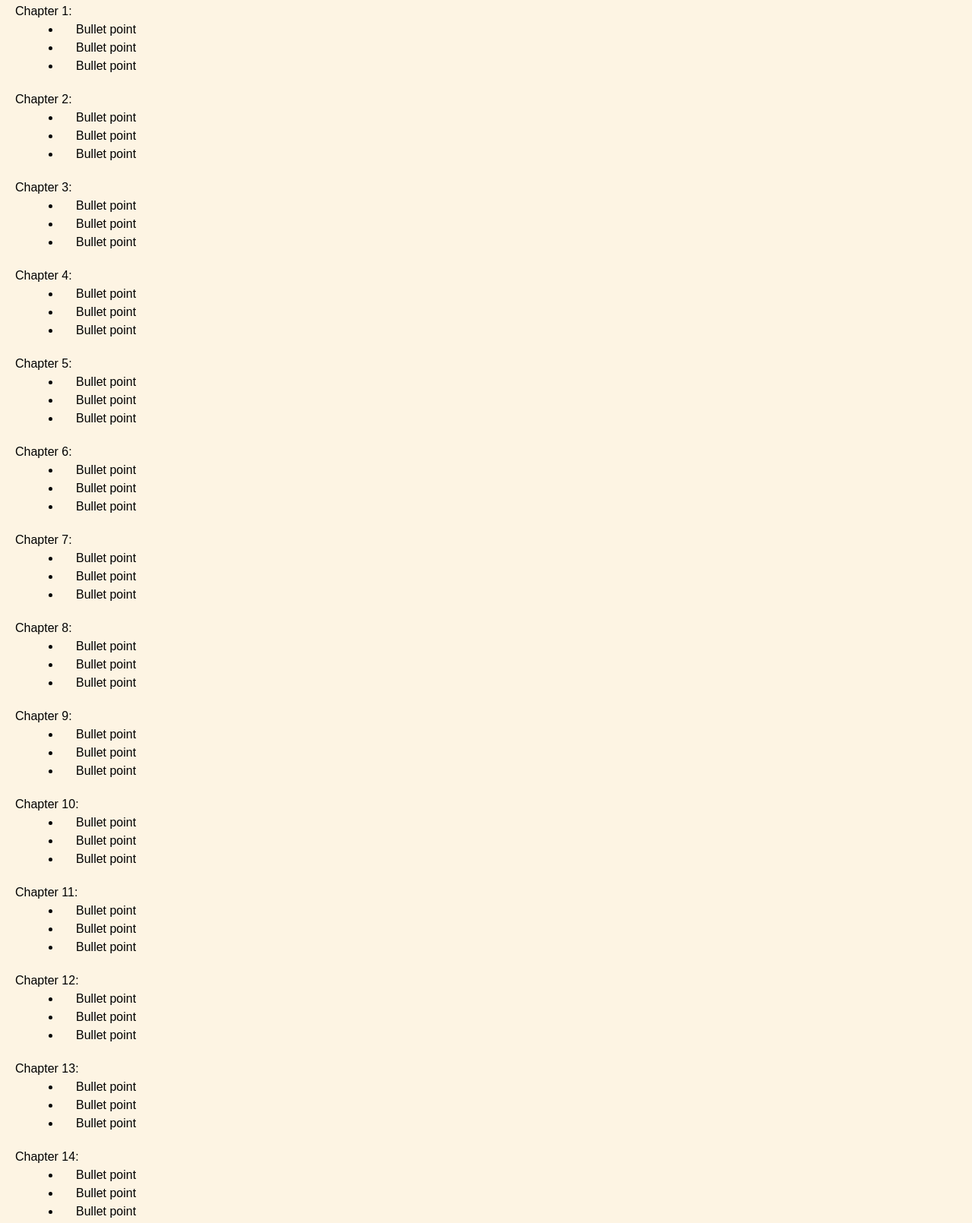
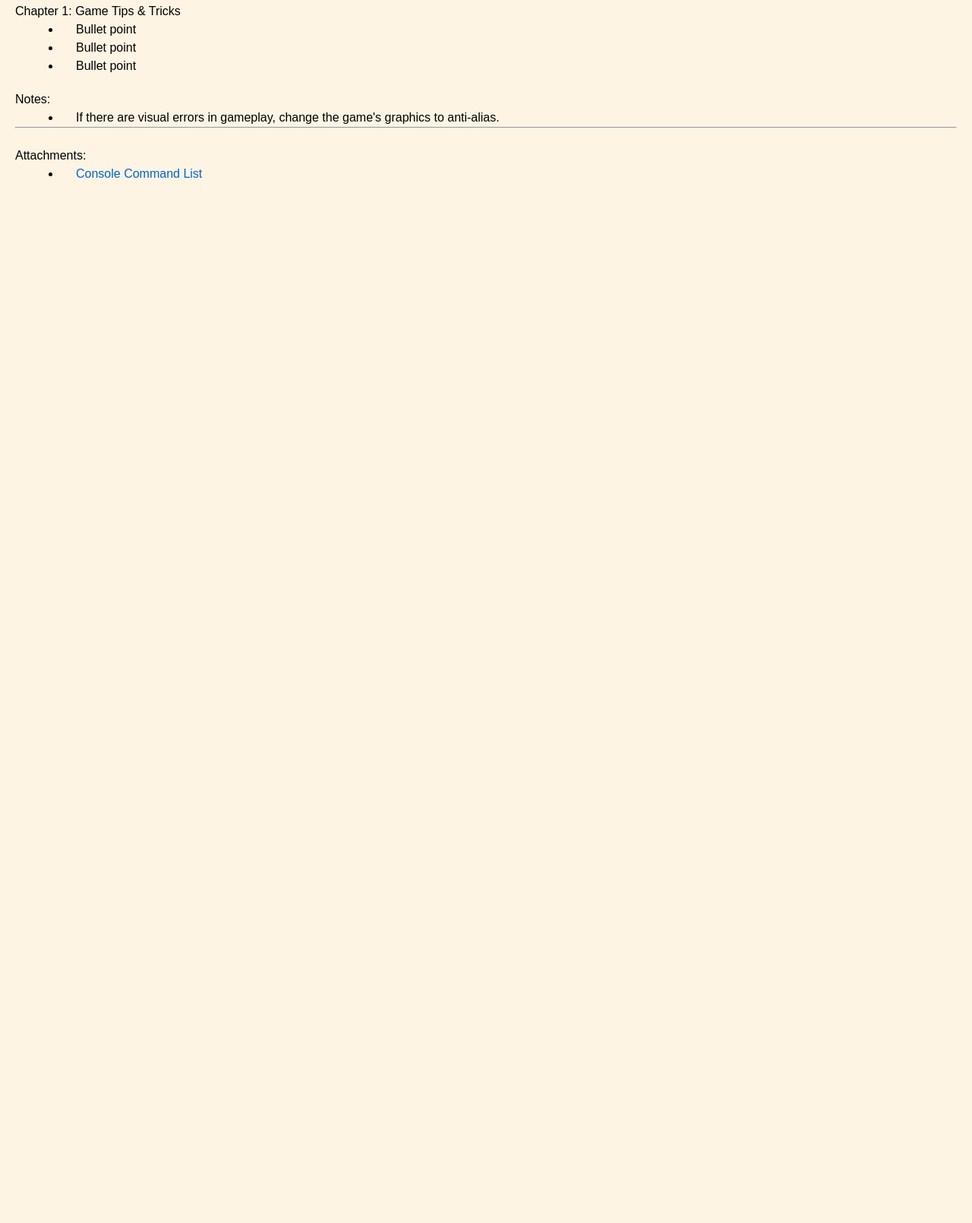
Before and after one commit to EX070694/Witcher-3, a plain HTML site: page index.html in a window 1280 px wide. Shown: the part 227-1837 px from the top of the page at 76% size. After the commit the page ends 800 px from the top, so only its background shows below. Drawn offline with Linux system fonts and the light colour scheme.

Commit message:
Update index.html

```diff
--- a/index.html
+++ b/index.html
@@ -83,197 +83,7 @@
 
     <!-- Chapter 1 -->
     <div class="chapter">
-        <h1>Chapter 1:</h1>
-        <ul>
-            <li>Bullet point</li>
-            <li>Bullet point</li>
-            <li>Bullet point</li>
-        </ul>
-    </div>
-
-    <!-- Chapter 2 -->
-    <div class="chapter">
-        <h1>Chapter 2:</h1>
-        <ul>
-            <li>Bullet point</li>
-            <li>Bullet point</li>
-            <li>Bullet point</li>
-        </ul>
-    </div>
-
-    <!-- Chapter 3 -->
-    <div class="chapter">
-        <h1>Chapter 3:</h1>
-        <ul>
-            <li>Bullet point</li>
-            <li>Bullet point</li>
-            <li>Bullet point</li>
-        </ul>
-    </div>
-
-    <!-- Chapter 4 -->
-    <div class="chapter">
-        <h1>Chapter 4:</h1>
-        <ul>
-            <li>Bullet point</li>
-            <li>Bullet point</li>
-            <li>Bullet point</li>
-        </ul>
-    </div>
-
-    <!-- Chapter 5 -->
-    <div class="chapter">
-        <h1>Chapter 5:</h1>
-        <ul>
-            <li>Bullet point</li>
-            <li>Bullet point</li>
-            <li>Bullet point</li>
-        </ul>
-    </div>
-
-    <!-- Chapter 6 -->
-    <div class="chapter">
-        <h1>Chapter 6:</h1>
-        <ul>
-            <li>Bullet point</li>
-            <li>Bullet point</li>
-            <li>Bullet point</li>
-        </ul>
-    </div>
-
-    <!-- Chapter 7 -->
-    <div class="chapter">
-        <h1>Chapter 7:</h1>
-        <ul>
-            <li>Bullet point</li>
-            <li>Bullet point</li>
-            <li>Bullet point</li>
-        </ul>
-    </div>
-
-    <!-- Chapter 8 -->
-    <div class="chapter">
-        <h1>Chapter 8:</h1>
-        <ul>
-            <li>Bullet point</li>
-            <li>Bullet point</li>
-            <li>Bullet point</li>
-        </ul>
-    </div>
-
-    <!-- Chapter 9 -->
-    <div class="chapter">
-        <h1>Chapter 9:</h1>
-        <ul>
-            <li>Bullet point</li>
-            <li>Bullet point</li>
-            <li>Bullet point</li>
-        </ul>
-    </div>
-
-    <!-- Chapter 10 -->
-    <div class="chapter">
-        <h1>Chapter 10:</h1>
-        <ul>
-            <li>Bullet point</li>
-            <li>Bullet point</li>
-            <li>Bullet point</li>
-        </ul>
-    </div>
-
-    <!-- Chapter 11 -->
-    <div class="chapter">
-        <h1>Chapter 11:</h1>
-        <ul>
-            <li>Bullet point</li>
-            <li>Bullet point</li>
-            <li>Bullet point</li>
-        </ul>
-    </div>
-
-    <!-- Chapter 12 -->
-    <div class="chapter">
-        <h1>Chapter 12:</h1>
-        <ul>
-            <li>Bullet point</li>
-            <li>Bullet point</li>
-            <li>Bullet point</li>
-        </ul>
-    </div>
-
-    <!-- Chapter 13 -->
-    <div class="chapter">
-        <h1>Chapter 13:</h1>
-        <ul>
-            <li>Bullet point</li>
-            <li>Bullet point</li>
-            <li>Bullet point</li>
-        </ul>
-    </div>
-
-    <!-- Chapter 14 -->
-    <div class="chapter">
-        <h1>Chapter 14:</h1>
-        <ul>
-            <li>Bullet point</li>
-            <li>Bullet point</li>
-            <li>Bullet point</li>
-        </ul>
-    </div>
-
-    <!-- Chapter 15 -->
-    <div class="chapter">
-        <h1>Chapter 15:</h1>
-        <ul>
-            <li>Bullet point</li>
-            <li>Bullet point</li>
-            <li>Bullet point</li>
-        </ul>
-    </div>
-
-    <!-- Chapter 16 -->
-    <div class="chapter">
-        <h1>Chapter 16:</h1>
-        <ul>
-            <li>Bullet point</li>
-            <li>Bullet point</li>
-            <li>Bullet point</li>
-        </ul>
-    </div>
-
-    <!-- Chapter 17 -->
-    <div class="chapter">
-        <h1>Chapter 17:</h1>
-        <ul>
-            <li>Bullet point</li>
-            <li>Bullet point</li>
-            <li>Bullet point</li>
-        </ul>
-    </div>
-
-    <!-- Chapter 18 -->
-    <div class="chapter">
-        <h1>Chapter 18:</h1>
-        <ul>
-            <li>Bullet point</li>
-            <li>Bullet point</li>
-            <li>Bullet point</li>
-        </ul>
-    </div>
-
-    <!-- Chapter 19 -->
-    <div class="chapter">
-        <h1>Chapter 19:</h1>
-        <ul>
-            <li>Bullet point</li>
-            <li>Bullet point</li>
-            <li>Bullet point</li>
-        </ul>
-    </div>
-
-    <!-- Chapter 20 -->
-    <div class="chapter">
-        <h1>Chapter 20:</h1>
+        <h1>Chapter 1: Game Tips & Tricks</h1>
         <ul>
             <li>Bullet point</li>
             <li>Bullet point</li>
@@ -283,11 +93,8 @@
 
     <div class="notes">
         <h1>Notes:</h1>
-        <p>This is the notes section. You can add additional overview or background information here.</p>
         <ul>
-            <li>If there are visual errors in gameplay, change graphics to anti-alias.</li>
-            <li>Bullet point</li>
-            <li>Bullet point</li>
+            <li>If there are visual errors in gameplay, change the game's graphics to anti-alias.</li>
         </ul>
     </div>
 
@@ -299,25 +106,6 @@
         <h1>Attachments:</h1>
         <ul>
             <li><a href="ConsoleCommands.xlsx" target="_blank">Console Command List</a></li>
-            <li><a href="Attachment_3.pdf" target="_blank">Attachment 3.pdf</a></li>
-            <li><a href="Attachment_4.pdf" target="_blank">Attachment 4.pdf</a></li>
-            <li><a href="Attachment_5.pdf" target="_blank">Attachment 5.pdf</a></li>
-            <li><a href="Attachment_6.pdf" target="_blank">Attachment 6.pdf</a></li>
-            <li><a href="Attachment_7.pdf" target="_blank">Attachment 7.pdf</a></li>
-            <li><a href="Attachment_8.pdf" target="_blank">Attachment 8.pdf</a></li>
-            <li><a href="Attachment_9.pdf" target="_blank">Attachment 9.pdf</a></li>
-            <li><a href="Attachment_10.pdf" target="_blank">Attachment 10.pdf</a></li>
-            <li><a href="Attachment_11.pdf" target="_blank">Attachment 11.pdf</a></li>
-            <li><a href="Attachment_12.pdf" target="_blank">Attachment 12.pdf</a></li>
-            <li><a href="Attachment_13.pdf" target="_blank">Attachment 13.pdf</a></li>
-            <li><a href="Attachment_14.pdf" target="_blank">Attachment 14.pdf</a></li>
-            <li><a href="Attachment_15.pdf" target="_blank">Attachment 15.pdf</a></li>
-            <li><a href="Attachment_16.pdf" target="_blank">Attachment 16.pdf</a></li>
-            <li><a href="Attachment_17.pdf" target="_blank">Attachment 17.pdf</a></li>
-            <li><a href="Attachment_18.pdf" target="_blank">Attachment 18.pdf</a></li>
-            <li><a href="Attachment_19.pdf" target="_blank">Attachment 19.pdf</a></li>
-            <li><a href="Attachment_20.pdf" target="_blank">Attachment 20.pdf</a></li>
-            <li><a href="https://www.example.com" target="_blank">Web Link Example</a></li>
         </ul>
     </div>
 
```
